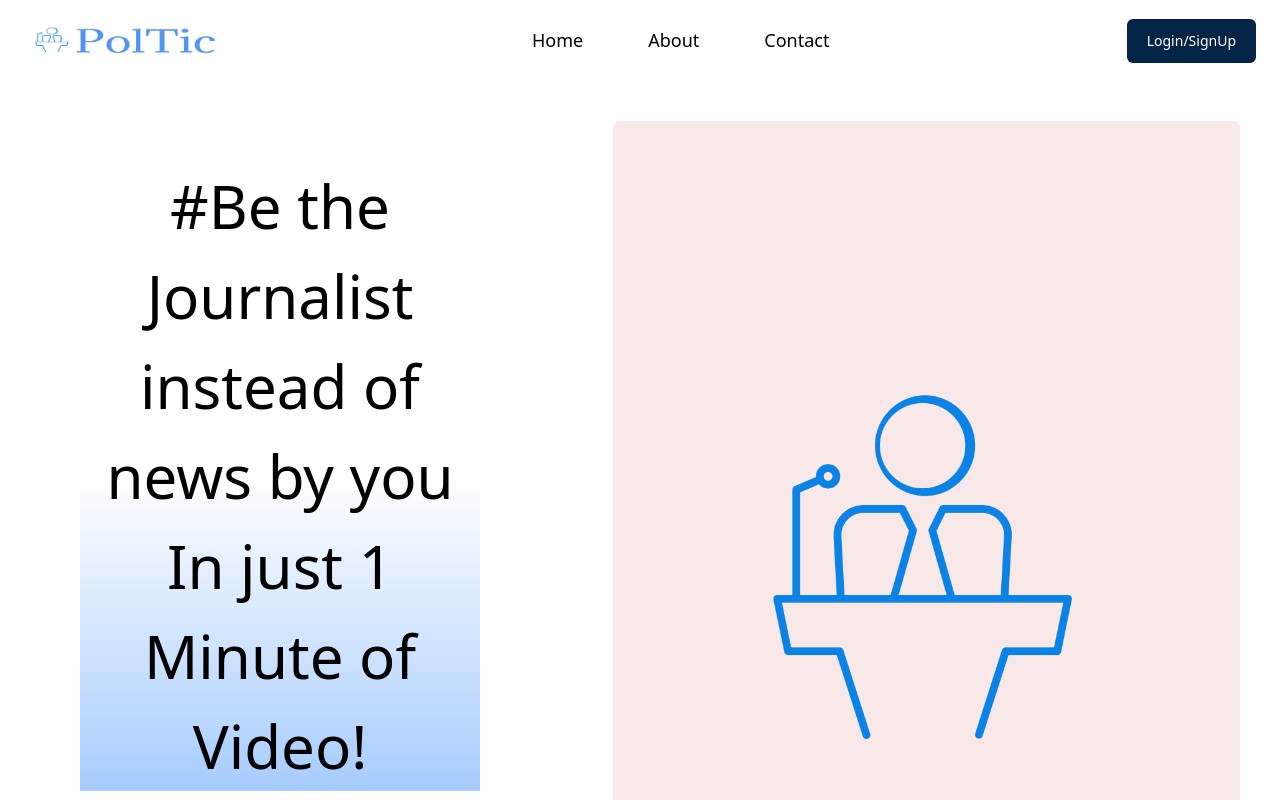
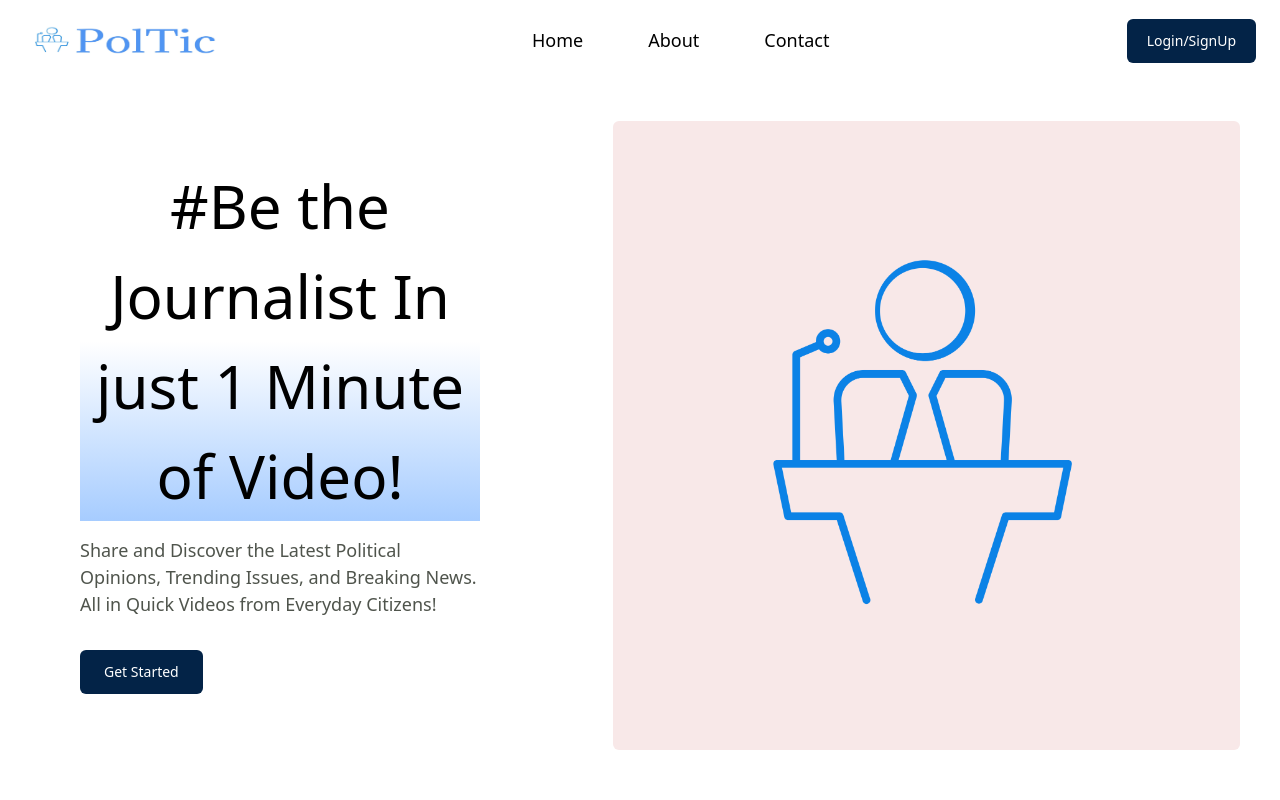
Before and after one commit to bhavyaoberoi31/Poltic, a React (Vite) app in the folder client/: page / in a window 1280 px wide. Shown: the top 800 px of the page. Built offline with nearby package versions, Linux system fonts and the light colour scheme; no server answers.

Commit message:
Final changes

```diff
--- a/client/src/components/HeroSection.jsx
+++ b/client/src/components/HeroSection.jsx
@@ -15,7 +15,7 @@ const HeroSection = () => {
         <div className="md:w-[40%] md:p-10">
           <div className="flex justify-center md:justify-normal">
           <span className=" bg-gradient-to-b from-transparent via-transparent text-[38px] md:text-[60px] text-center font-medium to-[#A6CCFF]">
-          #Be the Journalist instead of news by you In just 1 Minute of Video!
+          #Be the Journalist In just 1 Minute of Video!
           </span>
           </div>
           <p className="text-[38px] text-center md:text-start md:text-[60px] font-medium"></p>
```
Also changed, not shown: 1 other file (tests, documents, lock files or other folders).
